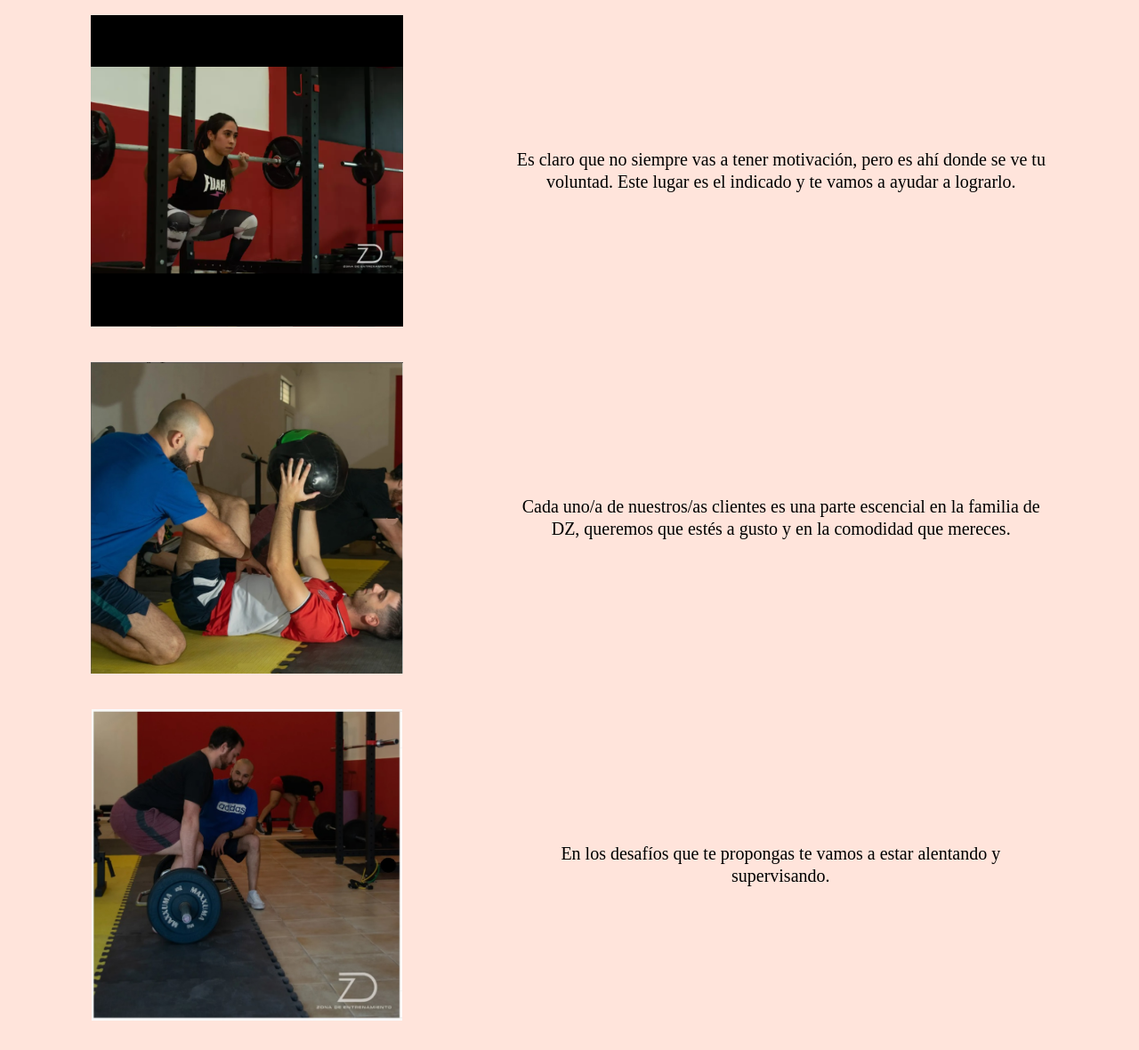
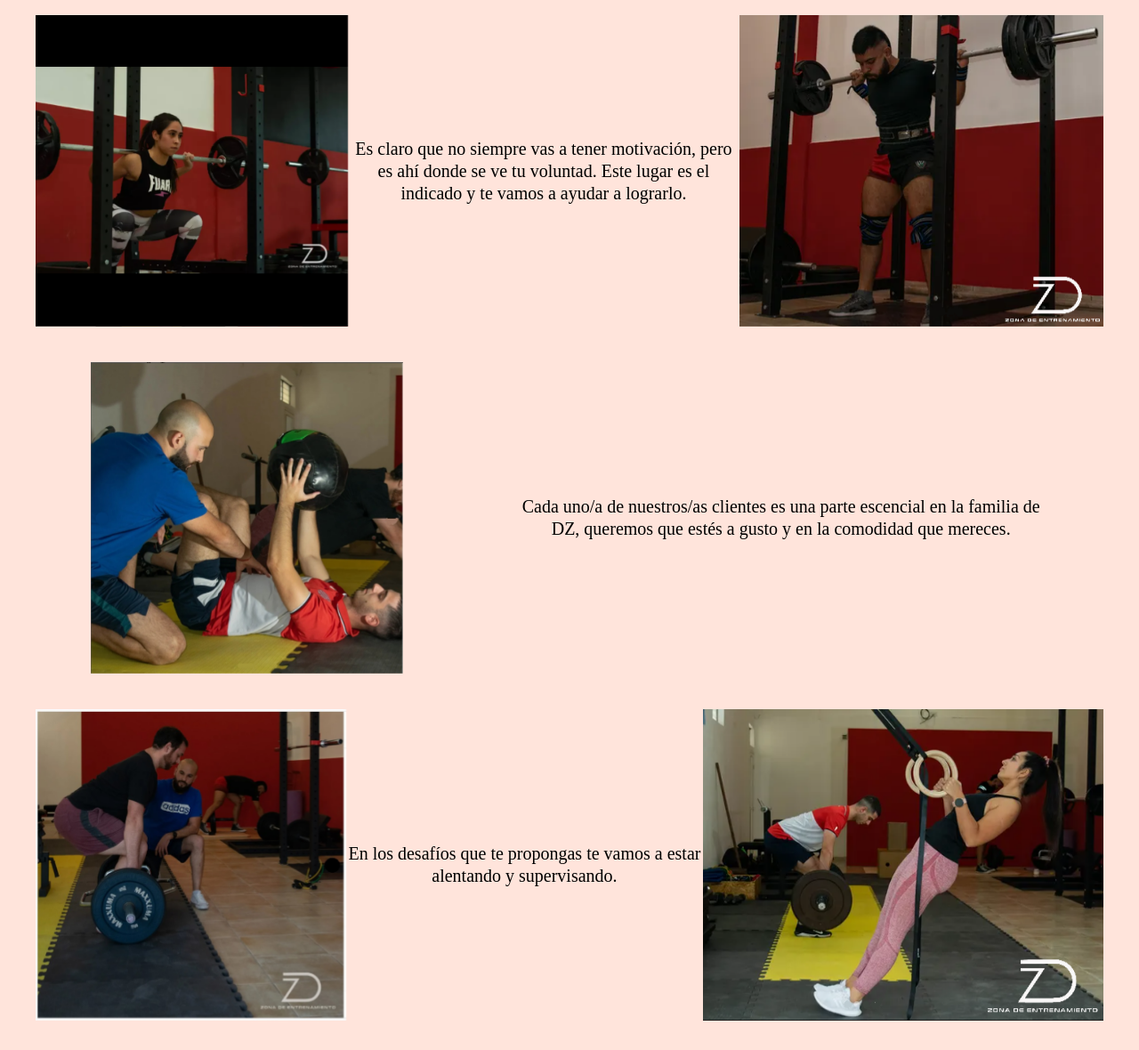
Before and after one commit to Noe-O/proyecto.final, a plain HTML site: page galeria.html in a window 1280 px wide. Shown: the part 200-1380 px from the top of the page at 89% size. Drawn offline with nearby package versions, Linux system fonts and the light colour scheme.

Commit message:
modifico galeria de fotos

```diff
--- a/galeria.html
+++ b/galeria.html
@@ -2,8 +2,13 @@
 <html lang="es">
 
 <head>
+	<meta charset="UTF-8">
+	<meta http-equiv="X-UA-Compatible" content="IE=edge">
+	<meta name="viewport" content="width=device-width, initial-scale=1.0">
 	<title>Fotos</title>
-	<link rel="stylesheet" href="./CSS/estilo.css">
+	<link rel="stylesheet" href="./CSS/estilo.css" />
+	<link rel="stylesheet" href="https://cdnjs.cloudflare.com/ajax/libs/animate.css/4.1.1/animate.min.css" />
+
 </head>
 
 <body>
@@ -28,14 +33,18 @@
 			física, etc. </h2>
 
 		<div class="divEspacio">
-			<img src="./Imágenes/DZ.entrenamiento.png" alt="mujer entrenando en distrito z" width="auto" height="350">
-			<p class="spanInterlineado"> Es claro que no siempre vas a tener motivación, pero es ahí donde se ve tu voluntad. Este lugar es el
+			<img src="./Imágenes/DZ.entrenamiento.png" alt="mujer entrenando en distrito z" width="auto" height="350"
+				class="animate__animated animate__backInLeft" />
+			<p class="spanInterlineado"> Es claro que no siempre vas a tener motivación, pero es ahí donde se ve tu
+				voluntad. Este lugar es el
 				indicado y te vamos a ayudar a lograrlo.</p>
+			<img src="./Imágenes/juani.png" alt="sentadilla" width="auto" height="350px"
+				class="animate__animated animate__backInRight" />
 		</div>
 
 		<div class="divEspacio">
-			<img src="./Imágenes/DZ.jefe.jpg" alt="Profesora dando indicaciones de movimiento" width="auto"
-				height="350">
+			<img src="./Imágenes/DZ.jefe.jpg" alt="Profesora dando indicaciones de movimiento" width="auto" height="350"
+				class="animate__animated animate__backInLeft" />
 			<p class="spanInterlineado">
 				Cada uno/a de nuestros/as clientes es una parte escencial en la familia de DZ, queremos que estés a
 				gusto y en la comodidad que mereces.
@@ -43,8 +52,10 @@
 		</div>
 
 		<div class="divEspacio">
-			<img src="./Imágenes/DZ.entrenamiento1.jpg" alt="Profesor observando la rutina" width="auto" height="350">
+			<img src="./Imágenes/DZ.entrenamiento1.jpg" alt="Profesor observando la rutina" width="auto" height="350"
+				class="animate__animated animate__backInLeft" />
 			<p class="spanInterlineado">En los desafíos que te propongas te vamos a estar alentando y supervisando. </p>
+			<img src="./Imágenes/par.png" alt="concentración" width="auto" height="350px"  class="animate__animated animate__backInRight"/>
 		</div>
 	</section>
 
```
Also changed, not shown: contact.html (+5 -1 lines), index.html (+7 -5 lines), quees.html (+5 -1 lines), somos.html (+5 -1 lines), Imágenes/juani.png (added), Imágenes/par.png (added).
